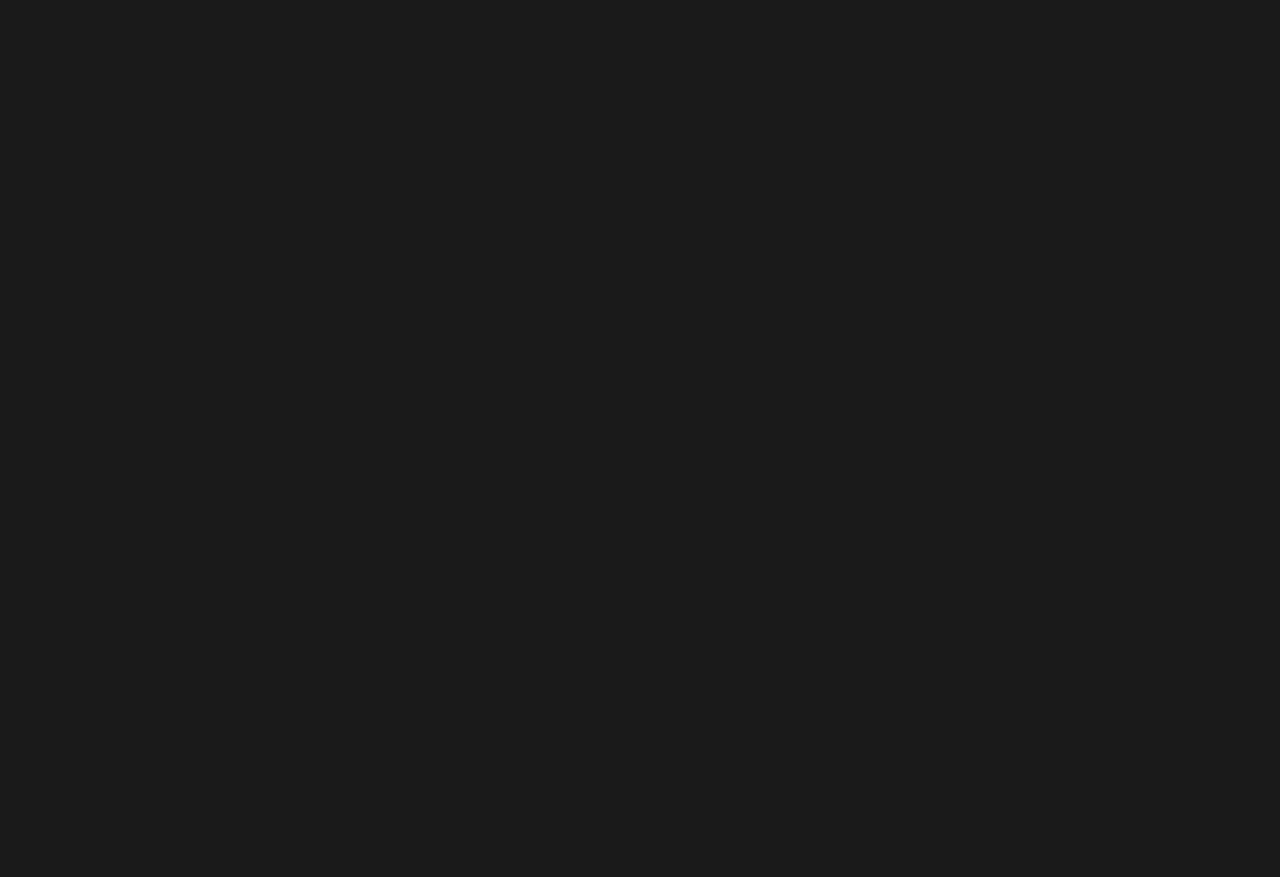
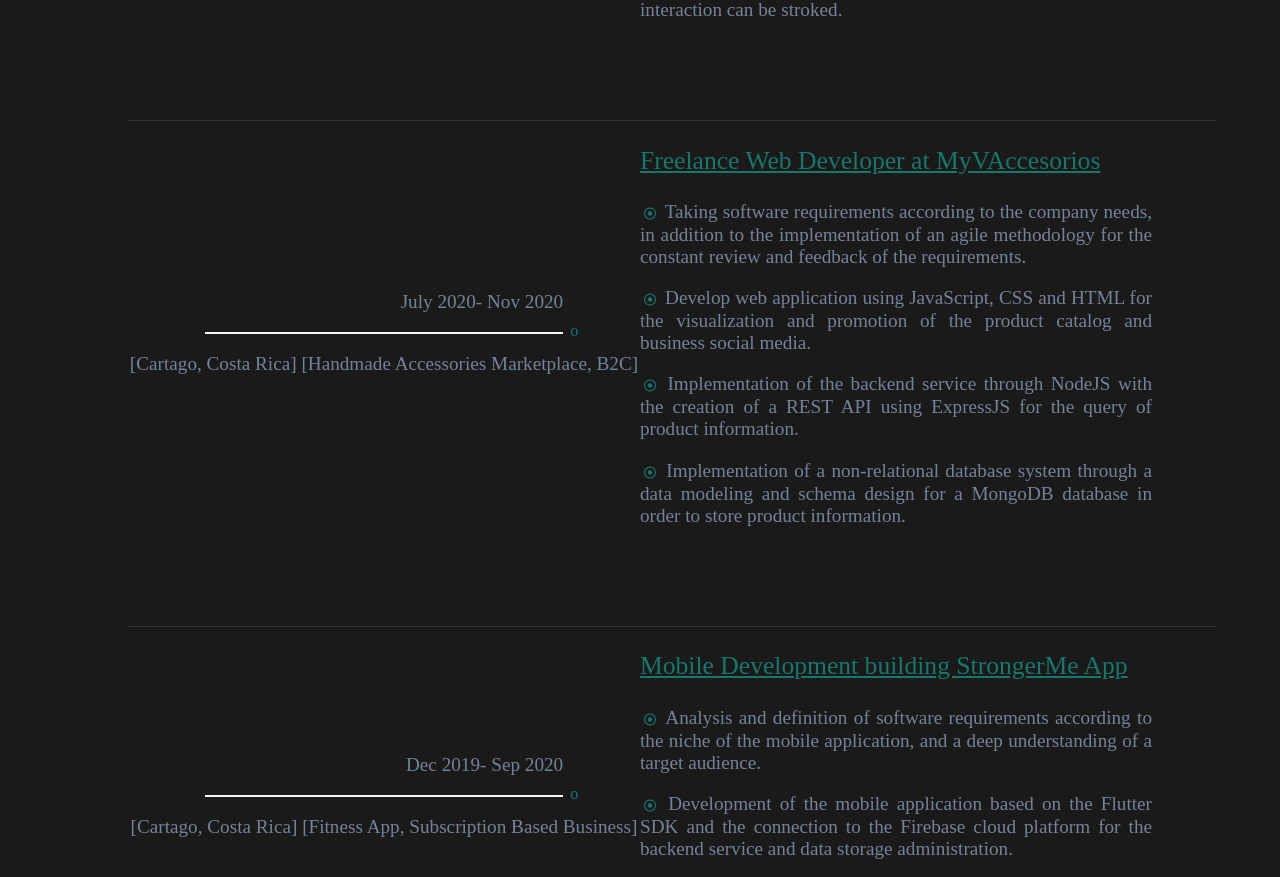
Before and after one commit to GeraldSalazar/yerald_salazar_web, an Angular app: page /about in a window 1280 px wide. Shown: the part 2521-3398 px from the top of the page. Before the commit the page ends 1978 px from the top, so only its background shows below. Built offline with nearby package versions, Linux system fonts and the light colour scheme.

Commit message:
experience section

```diff
--- a/src/app/modules/about-me/about-me.component.css
+++ b/src/app/modules/about-me/about-me.component.css
@@ -1,3 +1,6 @@
 .main-structure {
   margin: 0 10%;
 }
+main {
+  margin-bottom: 3rem;
+}
--- a/src/app/modules/about-me/about-me.component.html
+++ b/src/app/modules/about-me/about-me.component.html
@@ -12,6 +12,7 @@
     </p>
     <app-cv-download></app-cv-download>
     <app-skills-concepts></app-skills-concepts>
+    <app-experience-item></app-experience-item>
   </main>
   <app-footer></app-footer>
 </div>
--- a/src/app/modules/about-me/about-me.module.ts
+++ b/src/app/modules/about-me/about-me.module.ts
@@ -6,9 +6,10 @@
 import { SharedModule } from 'src/app/shared/shared.module';
 import { CvDownloadComponent } from './components/cv-download/cv-download.component';
 import { SkillsConceptsComponent } from './components/skills-concepts/skills-concepts.component';
+import { ExperienceItemComponent } from './components/experience-item/experience-item.component';
 
 @NgModule({
-  declarations: [AboutMeComponent, CvDownloadComponent, SkillsConceptsComponent],
+  declarations: [AboutMeComponent, CvDownloadComponent, SkillsConceptsComponent, ExperienceItemComponent],
   imports: [CommonModule, AboutMeRoutingModule, SharedModule],
 })
 export class AboutMeModule {}
--- a/src/app/modules/about-me/components/cv-download/cv-download.component.css
+++ b/src/app/modules/about-me/components/cv-download/cv-download.component.css
@@ -2,7 +2,7 @@
   display: flex;
   justify-content: center;
   align-items: center;
-  margin: 2rem 0;
+  margin-top: 2rem;
   height: 50vh;
 }
 section div {
--- /dev/null
+++ b/src/app/modules/about-me/components/experience-item/experience-item.component.css
@@ -0,0 +1,58 @@
+:host {
+  display: flex;
+  flex-direction: column;
+  gap: 5rem;
+  margin-bottom: 5rem;
+}
+
+article {
+  display: flex;
+}
+article .date {
+  flex-basis: 50%;
+  align-self: center;
+}
+i {
+  font-size: 0.75rem;
+  margin: 0.25rem;
+  color: var(--first-color);
+}
+article .description {
+  flex-basis: 50%;
+}
+article .description p {
+  text-align: justify;
+}
+article .description p:first-of-type {
+  text-decoration: underline;
+}
+
+article .date p:first-of-type {
+  text-align: end;
+  margin-right: 15%;
+}
+article .date p:last-of-type {
+  text-align: center;
+}
+#h-line {
+  height: 2px;
+  background-color: whitesmoke;
+  margin: auto;
+  position: relative;
+  width: 70%;
+}
+#h-line::after {
+  content: 'o';
+  position: absolute;
+  right: -15px;
+  top: -10px;
+  color: var(--first-color);
+}
+
+.item-divider {
+  margin: auto;
+  position: absolute;
+  width: 85%;
+  height: 1px;
+  background-color: rgba(128, 128, 128, 0.23);
+}
--- /dev/null
+++ b/src/app/modules/about-me/components/experience-item/experience-item.component.html
@@ -0,0 +1,16 @@
+<article *ngFor="let item of experienceListItems">
+  <div class="date">
+    <p class="parag-color fs-4">{{ item.date }}</p>
+    <div id="h-line"></div>
+    <p class="parag-color fs-4">{{ item.companyType }}</p>
+  </div>
+  <div class="description">
+    <p class="title-color fs-3">{{ item.role }}</p>
+    <p
+      *ngFor="let responsability of item.responsabilities"
+      class="parag-color fs-4">
+      <i class="fa-regular fa-circle-dot"></i> {{ responsability }}
+    </p>
+  </div>
+  <div class="item-divider"></div>
+</article>
--- /dev/null
+++ b/src/app/modules/about-me/components/experience-item/experience-item.component.ts
@@ -0,0 +1,12 @@
+import { Component, OnInit } from '@angular/core';
+import { ExperienceItem, experienceItemsList } from './experience-list-items';
+
+@Component({
+  selector: 'app-experience-item',
+  templateUrl: './experience-item.component.html',
+  styleUrls: ['./experience-item.component.css'],
+})
+export class ExperienceItemComponent {
+  constructor() {}
+  experienceListItems: ExperienceItem[] = experienceItemsList;
+}
--- /dev/null
+++ b/src/app/modules/about-me/components/experience-item/experience-list-items.ts
@@ -0,0 +1,43 @@
+export interface ExperienceItem {
+  date: string;
+  companyType: string;
+  role: string;
+  responsabilities: string[];
+}
+
+export const experienceItemsList: ExperienceItem[] = [
+  {
+    date: 'Feb 2021- Present',
+    companyType: '[Cartago, Costa Rica] [E-Commerce, B2B]',
+    role: 'Frontend Developer at BCard',
+    responsabilities: [
+      'Turn UI & UX mock-up to a fully functional web application using Angular, JavaScript Framework, including a responsive design that allows the optimal operation of the system regardless of the resolution of the device.',
+      'Fix application/system problems or any incident that is disrupting the application Frontend service that business users depend on.',
+      'Implementation of the backend service through NodeJS with the creation of a REST API using ExpressJS for the query of product information.',
+      'Being part of a SCRUM team in an agile environment to maintain brand consistency throughout the development process, so a balance between functional, aesthetic design and customer interaction can be stroked.',
+    ],
+  },
+  {
+    date: 'July 2020- Nov 2020',
+    companyType:
+      '[Cartago, Costa Rica] [Handmade Accessories Marketplace, B2C]',
+    role: 'Freelance Web Developer at MyVAccesorios',
+    responsabilities: [
+      'Taking software requirements according to the company needs, in addition to the implementation of an agile methodology for the constant review and feedback of the requirements.',
+      ' Develop web application using JavaScript, CSS and HTML for the visualization and promotion of the product catalog and business social media.',
+      'Implementation of the backend service through NodeJS with the creation of a REST API using ExpressJS for the query of product information.',
+      'Implementation of a non-relational database system through a data modeling and schema design for a MongoDB database in order to store product information.',
+    ],
+  },
+  {
+    date: 'Dec 2019- Sep 2020',
+    companyType:
+      '[Cartago, Costa Rica] [Fitness App, Subscription Based Business]',
+    role: 'Mobile Development building StrongerMe App',
+    responsabilities: [
+      'Analysis and definition of software requirements according to the niche of the mobile application, and a deep understanding of a target audience.',
+      'Development of the mobile application based on the Flutter SDK and the connection to the Firebase cloud platform for the backend service and data storage administration.',
+      'Conceptual design and implementation of SQLite database, taking into account efficient use of local memory on mobile devices.',
+    ],
+  },
+];
--- a/src/app/modules/about-me/components/skills-concepts/skills-concepts.component.css
+++ b/src/app/modules/about-me/components/skills-concepts/skills-concepts.component.css
@@ -1,5 +1,7 @@
 :host {
   display: flex;
+  min-height: 85vh;
+  align-items: center;
 }
 div {
   flex-basis: 50%;
@@ -8,6 +10,7 @@
   background-color: var(--first-color);
   flex-basis: 50%;
   margin: 0 5rem;
+  height: auto;
   padding: 2rem;
 }
 ul {
```
Also changed, not shown: 1 other file (tests, documents, lock files or other folders).
